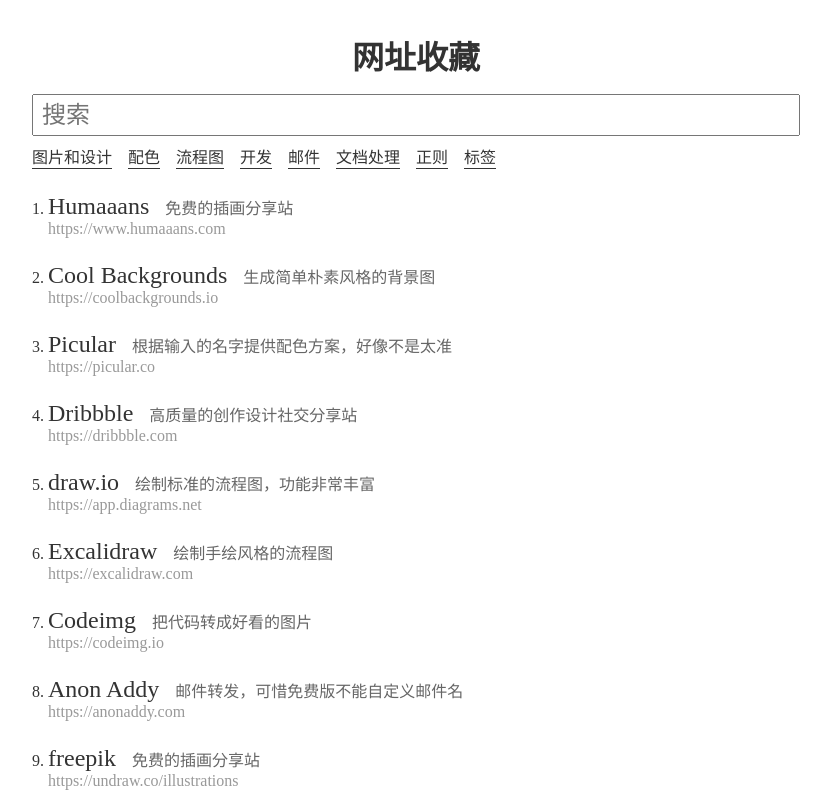
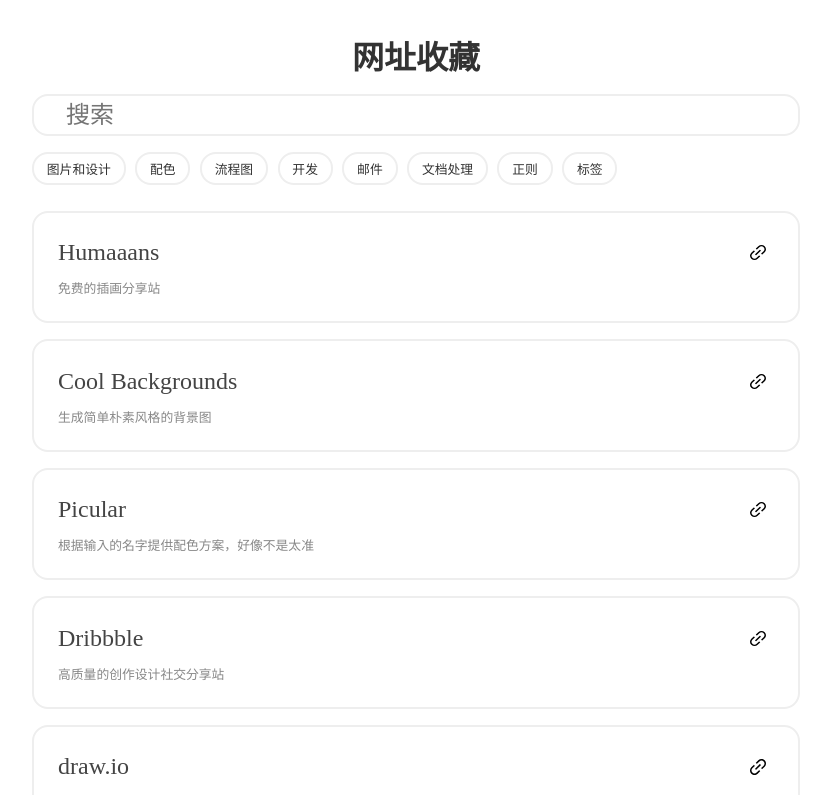
Before and after one commit to yukapril/nav.fridaycoder.com, a Vue app: page / in a window 1280 px wide. Shown: the top 795 px of the page, without its empty margins (224-1055 px from the left). Built offline with nearby package versions, Linux system fonts and the light colour scheme.

Commit message:
feat: UI细节完善

```diff
--- a/src/views/HomeView.vue
+++ b/src/views/HomeView.vue
@@ -7,14 +7,15 @@
     <ul class="block tags">
       <li class="tag" v-for="tag in filteredTags" :key="tag" @click="onTagClick(tag)">{{ tag }}</li>
     </ul>
-    <ul class=" block datas">
-      <li class="data" v-for="item in filteredList" :key="item.id">
+    <ul class="block data">
+      <li class="item" v-for="item in filteredList" :key="item.id">
         <div class="l1">
-          <span class="name">{{ item.name }}</span>
+          <div><span class="name">{{ item.name }}</span></div>
+          <div><a :href="item.url" target="_blank"><span class="ico-url"/></a></div>
+        </div>
+        <div class="l2">
           <span class="desc">{{ item.desc }}</span>
         </div>
-        <div class="l2">
-          <a :href="item.url" target="_blank">{{ item.url }}</a></div>
       </li>
     </ul>
   </div>
@@ -61,7 +62,7 @@
             contains(item.tags.join('|'), find)
         })
       } else {
-        return data
+        return data.slice(0, 20)
       }
     })
 
@@ -81,63 +82,114 @@
 
 <style lang="less" scoped>
 .home-page {
+  --white: #fff;
+  --border: #eee;
+  --border-blue: #0070f3;
+  --item-main-color: #444;
+  --item-sub-color: #888;
+
   padding: 1rem;
 
   .title {
     padding: 1rem 0;
     text-align: center;
     font-size: 2rem;
+    color: #333;
   }
 
   .block {
   }
 
   .search {
-    padding: 1.2rem 0.5rem;
+    padding: 1.2rem 2rem;
     width: 100%;
     height: 2rem;
     line-height: 1;
+    background-color: var(--white);
+    border-radius: 1rem;
+    border: 2px solid var(--border);
     font-size: 1.5rem;
+    transition: all 0.3s ease-out;
+
+    &:focus, &:hover {
+      outline: none;
+      border-color: var(--border-blue);
+    }
   }
 
   .tags {
     display: flex;
     list-style: none;
     flex-wrap: wrap;
-    margin-top: .5rem;
+    margin-top: 1rem;
 
     .tag {
-      margin: 0 1rem 0 0;
-      border-bottom: 1px solid #333;
+      margin: 0 .6rem .6rem 0;
+      padding: .3rem .8rem;
+      background-color: var(--white);
+      border-radius: 1rem;
+      border: 2px solid var(--border);
+      font-size: .8rem;
       cursor: pointer;
+      transition: all 0.3s ease-out;
+
+      &:hover {
+        border-color: var(--border-blue);
+      }
     }
   }
 
-  .datas {
-    list-style: decimal;
+  .data {
+    list-style: none;
 
-    .data {
-      margin: 1.5rem 1rem;
+    .item {
+      margin: 1rem 0;
+      padding: 1.5rem;
+      background-color: var(--white);
+      border-radius: 1rem;
+      border: 2px solid var(--border);
+      font-size: .8rem;
+      transition: all 0.3s ease-out;
+
+      &:hover {
+        border-color: var(--border-blue);
+      }
 
       .l1 {
+        display: flex;
+        justify-content: space-between;
+        align-items: center;
+      }
+
+      .l2 {
+        margin-top: .6rem;
+      }
+
       .name {
         font-size: 1.5rem;
-          color: #333;
+        color: var(--item-main-color);
       }
 
       .desc {
-          padding-left: 1rem;
-          font-size: 1rem;
-          color: #666;
-        }
+        font-size: .8rem;
+        color: var(--item-sub-color);
       }
 
-      .l2 {
       a {
-          font-size: 1rem;
-          color: #999;
+        display: flex;
+        align-items: center;
+        justify-content: center;
+        width: 2rem;
+        height: 2rem;
         text-decoration: none;
       }
+
+      .ico-url {
+        display: block;
+        width: 1.2rem;
+        height: 1.2rem;
+        background-image: url(../assets/url.svg);
+        background-size: 100%;
       }
     }
   }
```
Also changed, not shown: src/assets/url.svg (added). Lines whose indentation alone changed are shown as unchanged.
